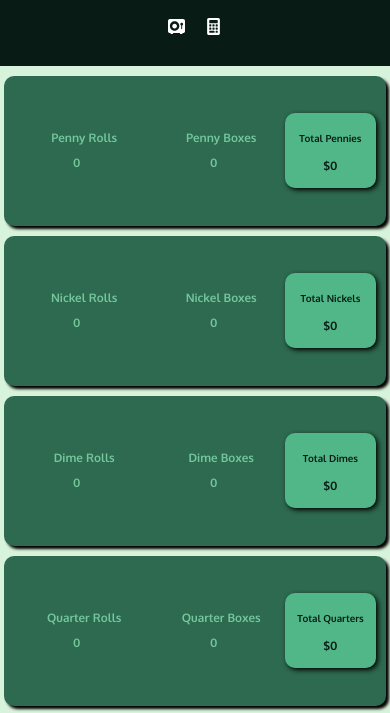
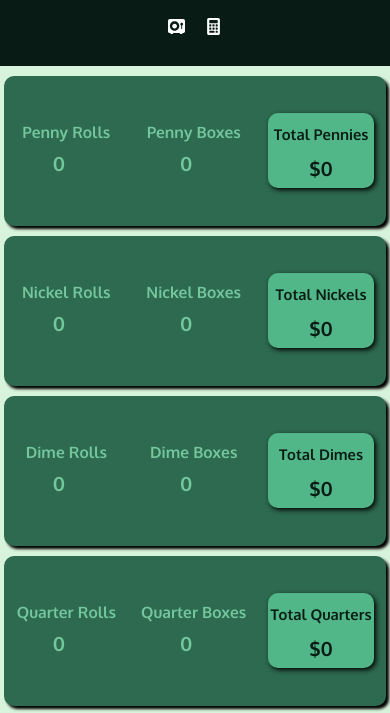
Before and after one commit to Arrangedgodly/vault-counter-v2, a plain HTML site: page index.html in a window 390 px wide. Shown: the part 61-774 px from the top of the page. Drawn offline with Linux system fonts and the light colour scheme.

Commit message:
refactor: changed mobile stylizations to make the page smoother, and corrected page grid from the buttons version of the page

```diff
--- a/blocks/button.css
+++ b/blocks/button.css
@@ -56,11 +56,11 @@
   }
 
   .button__label {
-    font-size: 3vw;
+    font-size: 4vw;
   }
 
   .button__label_alt {
-    font-size: 2.5vw;
+    font-size: 3.8vw;
     margin: 10px 0 10px 0;
   }
 }
--- a/blocks/containers.css
+++ b/blocks/containers.css
@@ -11,7 +11,7 @@
 }
 
 .containers_ex-buttons {
-  grid-template-columns: 1.5fr 1fr 1fr;
+  grid-template-columns: 1fr 1fr 1fr;
 }
 
 .containers_alt {
--- a/blocks/count.css
+++ b/blocks/count.css
@@ -44,6 +44,6 @@
 
 @media screen and (max-width: 500px) {
   .count {
-    font-size: 3vw;
+    font-size: 5vw;
   }
 }
```
